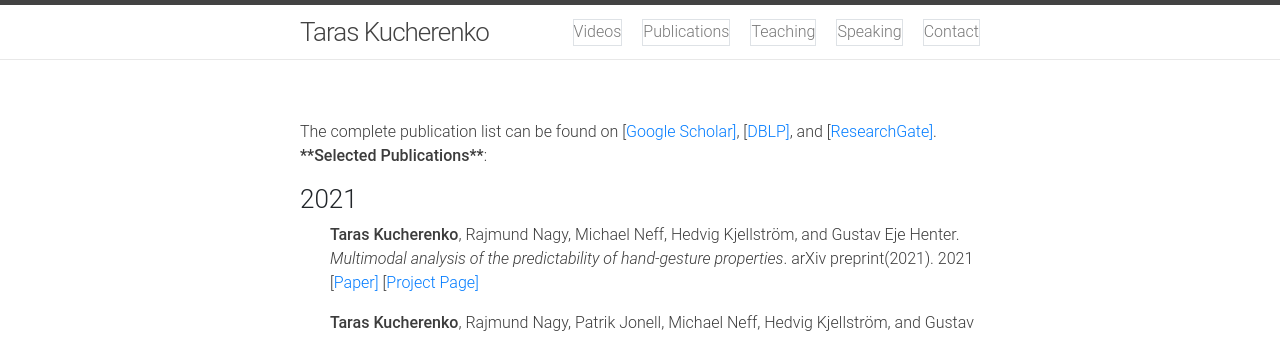
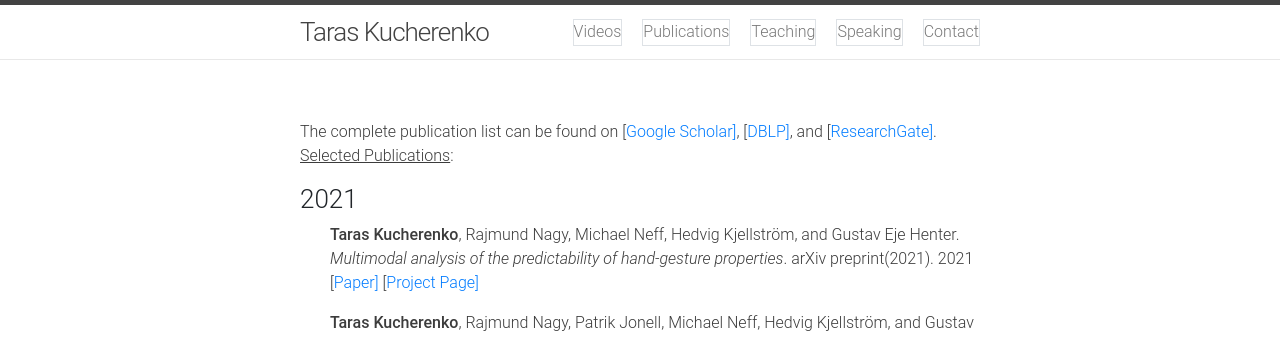
Before and after one commit to Svito-zar/Svito-zar.github.io, a Jekyll site: the page built from _pages/publications.md, in a window 1280 px wide. Shown: the top 337 px of the page. Built offline with Jekyll 4.4.1, drawn with Linux system fonts in a browser that asks for light colours; nearby versions of some CDN libraries.

Commit message:
Fixing the fix

```diff
--- a/_pages/publications.md
+++ b/_pages/publications.md
@@ -4,7 +4,7 @@
 permalink: /publications/
 ---
 
-The complete publication list can be found on \[[Google Scholar\]](https://scholar.google.com/citations?user=aI_16pYAAAAJ&hl=en), \[[DBLP\]](https://dblp.uni-trier.de/pers/hd/k/Kucherenko:Taras), and \[[ResearchGate\]](https://www.researchgate.net/profile/Taras_Kucherenko). __**Selected Publications**__:
+The complete publication list can be found on \[[Google Scholar\]](https://scholar.google.com/citations?user=aI_16pYAAAAJ&hl=en), \[[DBLP\]](https://dblp.uni-trier.de/pers/hd/k/Kucherenko:Taras), and \[[ResearchGate\]](https://www.researchgate.net/profile/Taras_Kucherenko). <u>Selected Publications</u>:
 <link href="https://stackpath.bootstrapcdn.com/bootstrap/4.5.2/css/bootstrap.min.css" rel="stylesheet" integrity="sha512-MoRNloxbStBcD8z3M/2BmnT+rg4IsMxPkXaGh2zD6LGNNFE80W3onsAhRcMAMrSoyWL9xD7Ert0men7vR8LUZg==" crossorigin="anonymous">
 <link rel="stylesheet" href="https://cdnjs.cloudflare.com/ajax/libs/mdbootstrap/4.19.1/css/mdb.min.css" integrity="sha512-RO38pBRxYH3SoOprtPTD86JFOclM51/XTIdEPh5j8sj4tp8jmQIx26twG52UaLi//hQldfrh7e51WzP9wuP32Q==" crossorigin="anonymous" />
 <!-- Fonts & Icons -->
```
